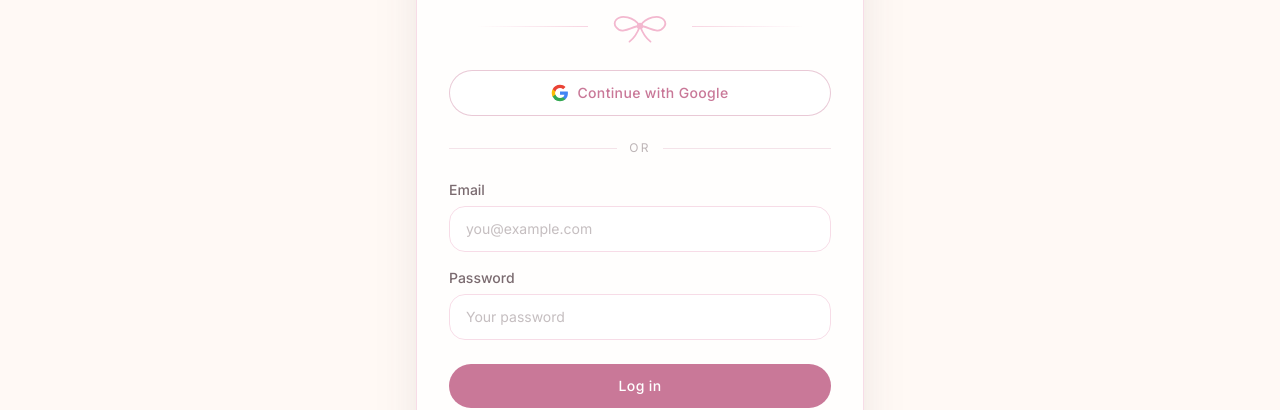
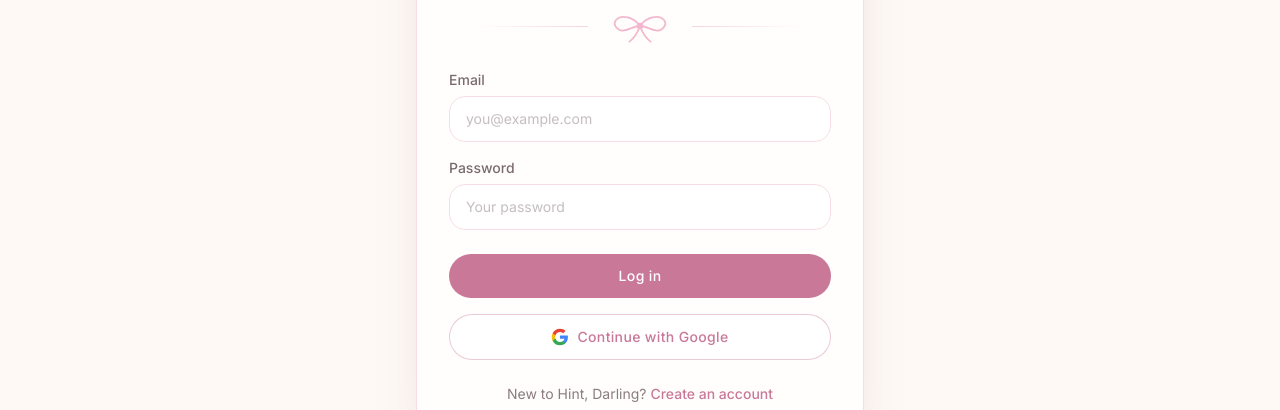
Before and after one commit to nuralyaanrishm/hint_darling, a Vue app in the folder client/: page /login in a window 1280 px wide. Shown: the part 288-698 px from the top of the page. Built offline with nearby package versions, Linux system fonts and the light colour scheme; no server answers.

Commit message:
move google button below login form

```diff
--- a/client/src/views/LoginView.vue
+++ b/client/src/views/LoginView.vue
@@ -107,16 +107,6 @@ async function onSubmit() {
           {{ formError }}
         </p>
 
-        <GoogleAuthButton />
-
-        <div
-          class="my-6 flex items-center gap-3 text-xs uppercase tracking-[0.2em] text-ink/40"
-        >
-          <span class="h-px flex-1 bg-rose/20"></span>
-          <span>or</span>
-          <span class="h-px flex-1 bg-rose/20"></span>
-        </div>
-
         <form class="flex flex-col gap-4" novalidate @submit.prevent="onSubmit">
           <BaseInput
             id="login-email"
@@ -144,6 +134,8 @@ async function onSubmit() {
           </BaseButton>
         </form>
 
+        <GoogleAuthButton class="mt-4" />
+
         <p class="mt-6 text-center text-sm text-ink/70">
           New to Hint, Darling?
           <RouterLink
```
